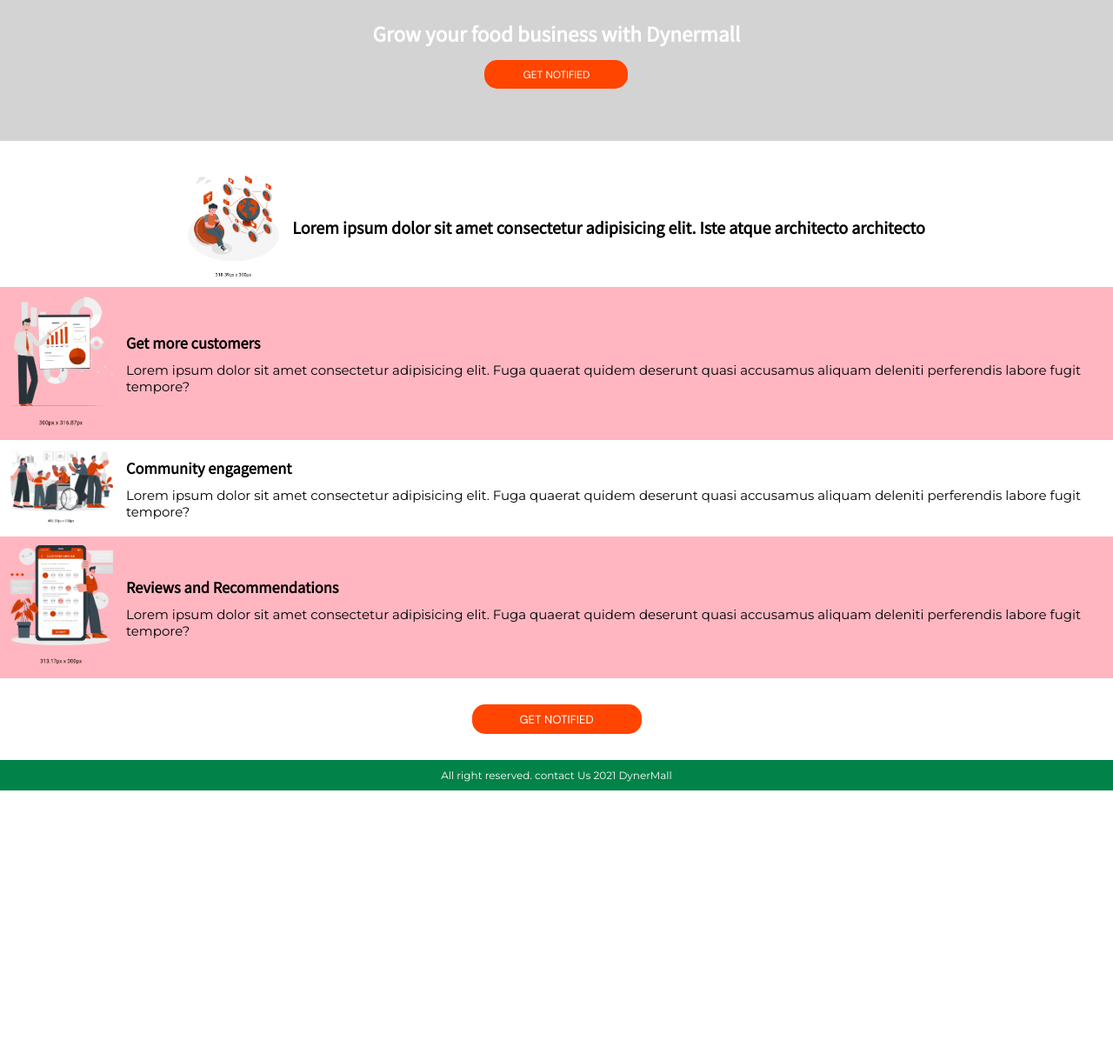
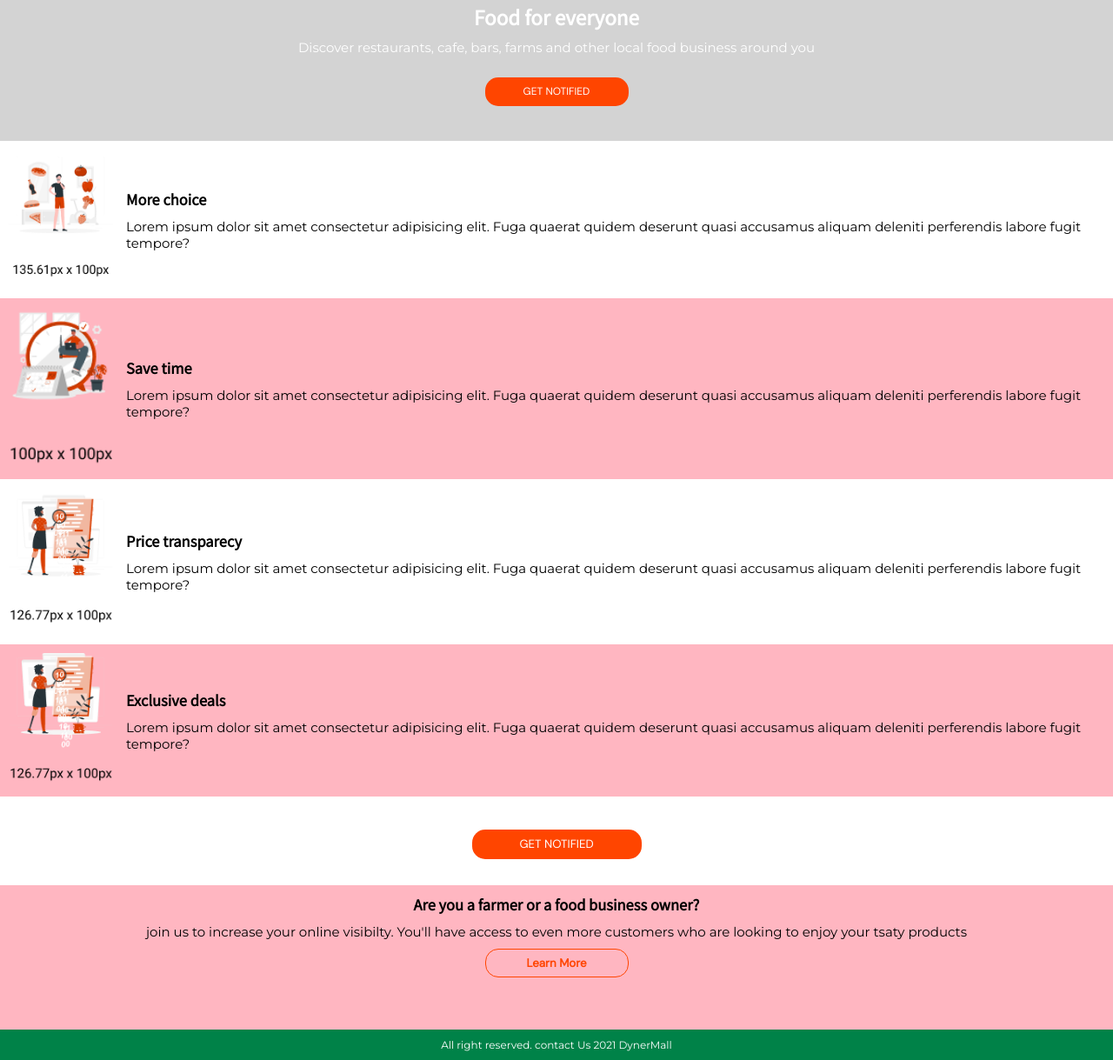
Before and after one commit to VikkyDev05/DynerMall, a plain HTML site: page pages/foodies.html in a window 1280 px wide. Shown: the part 113-1332 px from the top of the page at 87% size. Before the commit the page ends 1022 px from the top, so only its background shows below. Drawn offline with Linux system fonts and the light colour scheme; a web font is replaced by a local one.

Commit message:
foodies page done

```diff
--- a/pages/foodies.html
+++ b/pages/foodies.html
@@ -32,32 +32,23 @@
 
     <div class="Hero flex-perfect">
         <div class="Hero__text">
-            <h1 class="big-heading">Grow your food business with Dynermall</h1>
+            <h1 class="big-heading">Food for everyone</h1>
+            <p class="para white-text">Discover restaurants, cafe, bars, farms and other local food business around you</p>
             <button class="primary-btn white-text">GET NOTIFIED</button>
         </div>
     </div>
 
-    <div class="intro flex-perfect gap-x fw-wrap">
-        <img src="/images/Frame 9.png" alt="Frame" class="intro-image">
-
-        <div class="intro-text">
-            <h2 class="med-heading">
-                Lorem ipsum dolor sit amet consectetur adipisicing elit.
-                 Iste atque architecto architecto
-            </h2>
-        </div>
-    </div>
 
     <div class="features"> <!-- FEATURES-->
 
-<div class="features-item flex-perfect gap-x  colored">
+<div class="features-item flex-perfect gap-x">
 
 <div class="features-image">
-<img src="/images/Frame 17.png" alt="features-image" class="image">
+<img src="/images/Frame 536.png" alt="features-image" class="image">
 </div>
 
 <div class="features-text">
-    <h3 class="small-heading">Get more customers</h3>
+    <h3 class="small-heading">More choice</h3>
     <p class="para">
 Lorem ipsum dolor sit amet consectetur adipisicing elit.
 Fuga quaerat quidem deserunt quasi accusamus aliquam deleniti perferendis labore fugit tempore?
@@ -67,14 +58,14 @@ Fuga quaerat quidem deserunt quasi accusamus aliquam deleniti perferendis labore
 
 </div>
 
-<div class="features-item flex-perfect gap-x">
+<div class="features-item flex-perfect gap-x colored">
 
     <div class="features-image">
-    <img src="/images/Frame 18.png" alt="features-image" class="image">
+    <img src="/images/Frame 537.png" alt="features-image" class="image">
     </div>
 
     <div class="features-text">
-        <h3 class="small-heading">Community engagement</h3>
+        <h3 class="small-heading">Save time</h3>
         <p class="para">
     Lorem ipsum dolor sit amet consectetur adipisicing elit.
     Fuga quaerat quidem deserunt quasi accusamus aliquam deleniti perferendis labore fugit tempore?
@@ -84,14 +75,14 @@ Fuga quaerat quidem deserunt quasi accusamus aliquam deleniti perferendis labore
 
     </div>
 
-    <div class="features-item flex-perfect gap-x  colored">
+    <div class="features-item flex-perfect gap-x ">
 
         <div class="features-image">
-        <img src="/images/Frame 19.png" alt="features-image" class="image">
+        <img src="/images/Frame 538.png" alt="features-image" class="image">
         </div>
 
         <div class="features-text">
-            <h3 class="small-heading">Reviews and Recommendations</h3>
+            <h3 class="small-heading">Price transparecy</h3>
             <p class="para">
         Lorem ipsum dolor sit amet consectetur adipisicing elit.
         Fuga quaerat quidem deserunt quasi accusamus aliquam deleniti perferendis labore fugit tempore?
@@ -101,12 +92,37 @@ Fuga quaerat quidem deserunt quasi accusamus aliquam deleniti perferendis labore
 
         </div>
 
+        <div class="features-item flex-perfect gap-x colored">
+
+            <div class="features-image">
+            <img src="/images/Frame 538.png" alt="features-image" class="image">
+            </div>
+
+            <div class="features-text">
+                <h3 class="small-heading">Exclusive deals</h3>
+                <p class="para">
+            Lorem ipsum dolor sit amet consectetur adipisicing elit.
+            Fuga quaerat quidem deserunt quasi accusamus aliquam deleniti perferendis labore fugit tempore?
+                </p>
+            </div>
+
+
+            </div>
+
     </div>
 
     <div class="outro flex-perfect">
         <button class="sec-btn white-text">
             GET NOTIFIED
         </button>
+
+    </div>
+
+    <div class="learn-more colored">
+        <h3 class="small-heading">Are you a farmer or a food business owner?</h3>
+        <p class="para">join us to increase your online visibilty. You'll have access to even more customers
+             who are looking to enjoy your tsaty products</p>
+             <button class="primary-btn bold">Learn More</button>
     </div>
 
     <footer>
--- a/scss/components/_card.scss
+++ b/scss/components/_card.scss
@@ -7,6 +7,7 @@
 
     .features-item {
         padding: 10px;
+        margin: 0.5rem 0;
 
         .small-heading {
             padding-bottom: 10px;
@@ -28,3 +29,20 @@
 .outro {
     margin: 2rem 0;
 }
+
+.learn-more {
+    background: lightpink;
+    text-align: center;
+
+    .small-heading {
+        padding: 10px 0;
+    }
+
+    .primary-btn {
+        background: inherit;
+        margin: 10px 0;
+        border: 1px solid orangered;
+        color: orangered;
+        margin-bottom: 4rem;
+    }
+}
--- a/scss/components/_header.scss
+++ b/scss/components/_header.scss
@@ -7,6 +7,10 @@
     padding: 10px;
     background: $light-grey;
     height: 200px;
+
+    .para {
+        padding: 10px 0;
+    }
 
     .primary-btn {
         margin-top: 1rem;
```
Also changed, not shown: CSS/styles.min.css.
